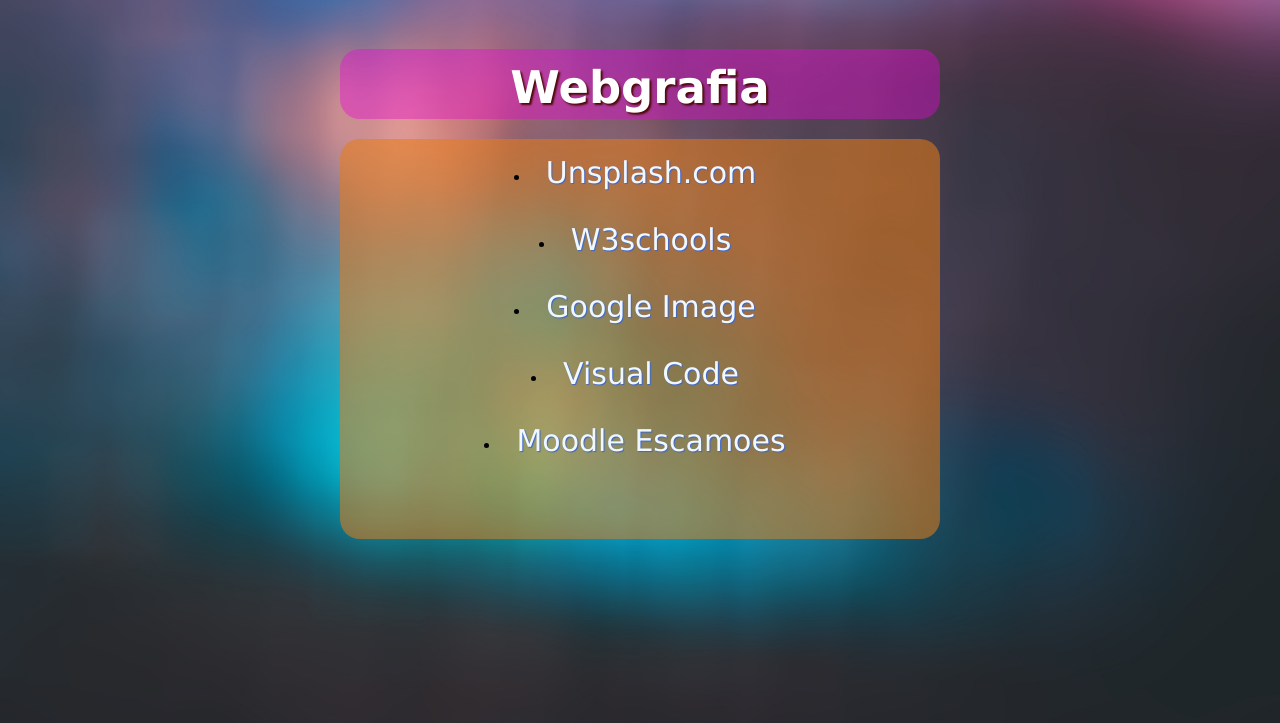
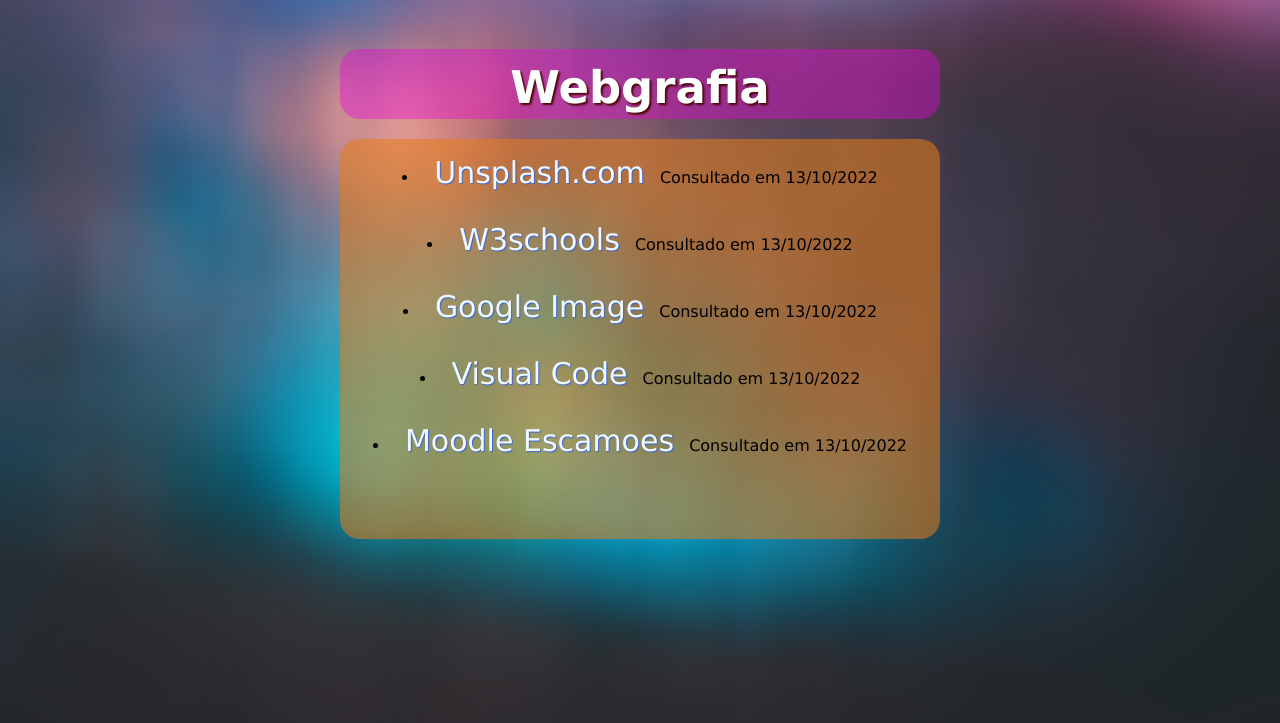
Before and after one commit to RafaelAmado1/Web_repo_rafa, a plain HTML site: page webgrafia.html in a window 1280 px wide. Shown: the part 77-800 px from the top of the page. Drawn offline with Linux system fonts and the light colour scheme; a web font is replaced by a local one.

Commit message:
Update webgrafia.html

```diff
--- a/webgrafia.html
+++ b/webgrafia.html
@@ -32,11 +32,11 @@
   <h2>Webgrafia</h2>
   </div></center>
   <center><div class="bar_3">
-<li><a href="https://unsplash.com/s/photos/technology" target="_blank">Unsplash.com</a></li>
-<li><a href="https://www.w3schools.com/tags" target="_blank">W3schools</a></li>
-<li><a href="https://www.google.com/imghp?hl=en" target="_blank">Google Image</a></li>
-<li><a href="https://code.visualstudio.com/" target="_blank">Visual Code</a></li>
-<li><a href="https://moodleescamoes.ccems.pt/" target="_blank">Moodle Escamoes</a></li>
+<li><a href="https://unsplash.com/s/photos/technology" target="_blank">Unsplash.com</a> Consultado em 13/10/2022</li>
+<li><a href="https://www.w3schools.com/tags" target="_blank">W3schools</a> Consultado em 13/10/2022</li>
+<li><a href="https://www.google.com/imghp?hl=en" target="_blank">Google Image</a> Consultado em 13/10/2022</li>
+<li><a href="https://code.visualstudio.com/" target="_blank">Visual Code</a> Consultado em 13/10/2022</li>
+<li><a href="https://moodleescamoes.ccems.pt/" target="_blank">Moodle Escamoes</a> Consultado em 13/10/2022</li>
 </div></center>
 </div>
 </body>
```
